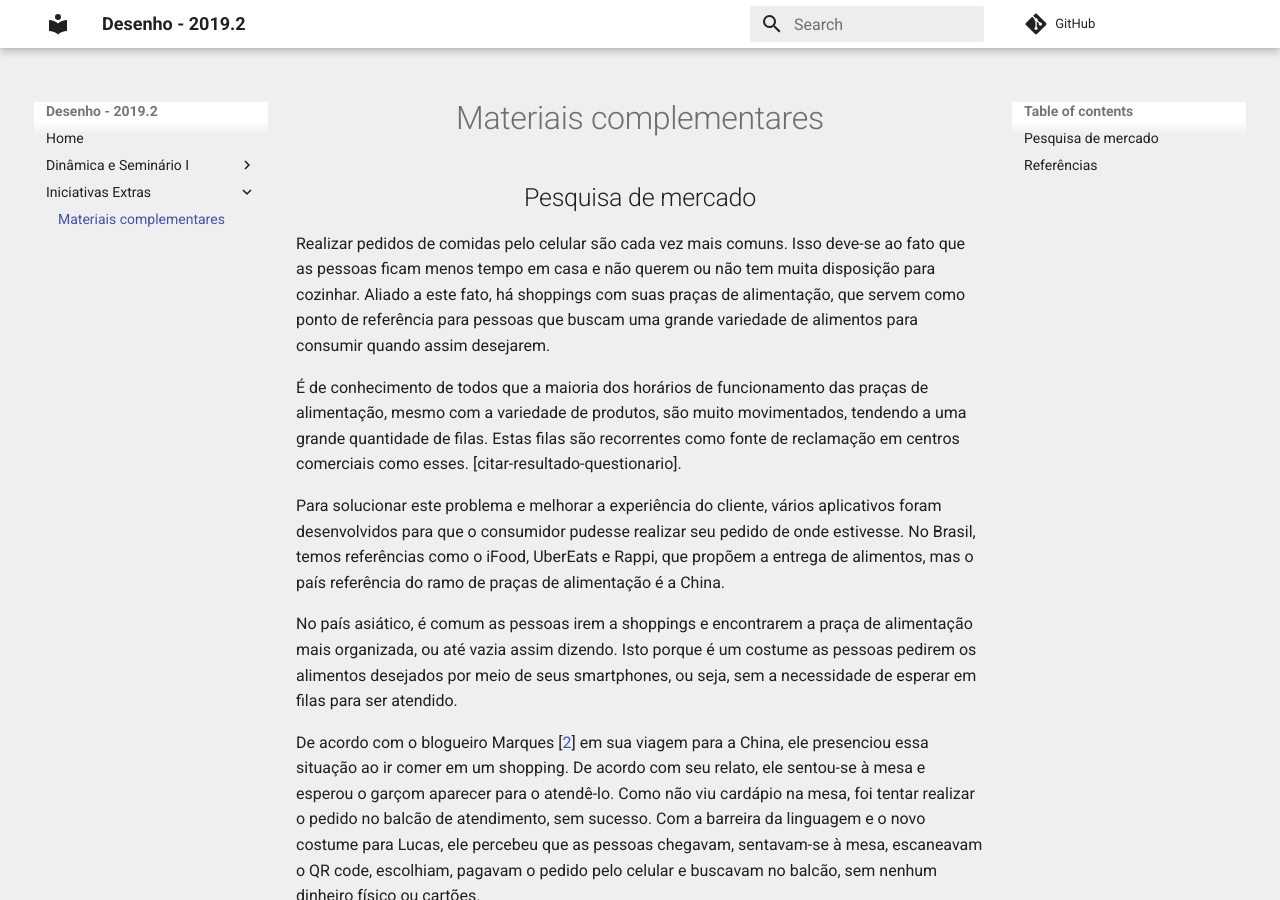
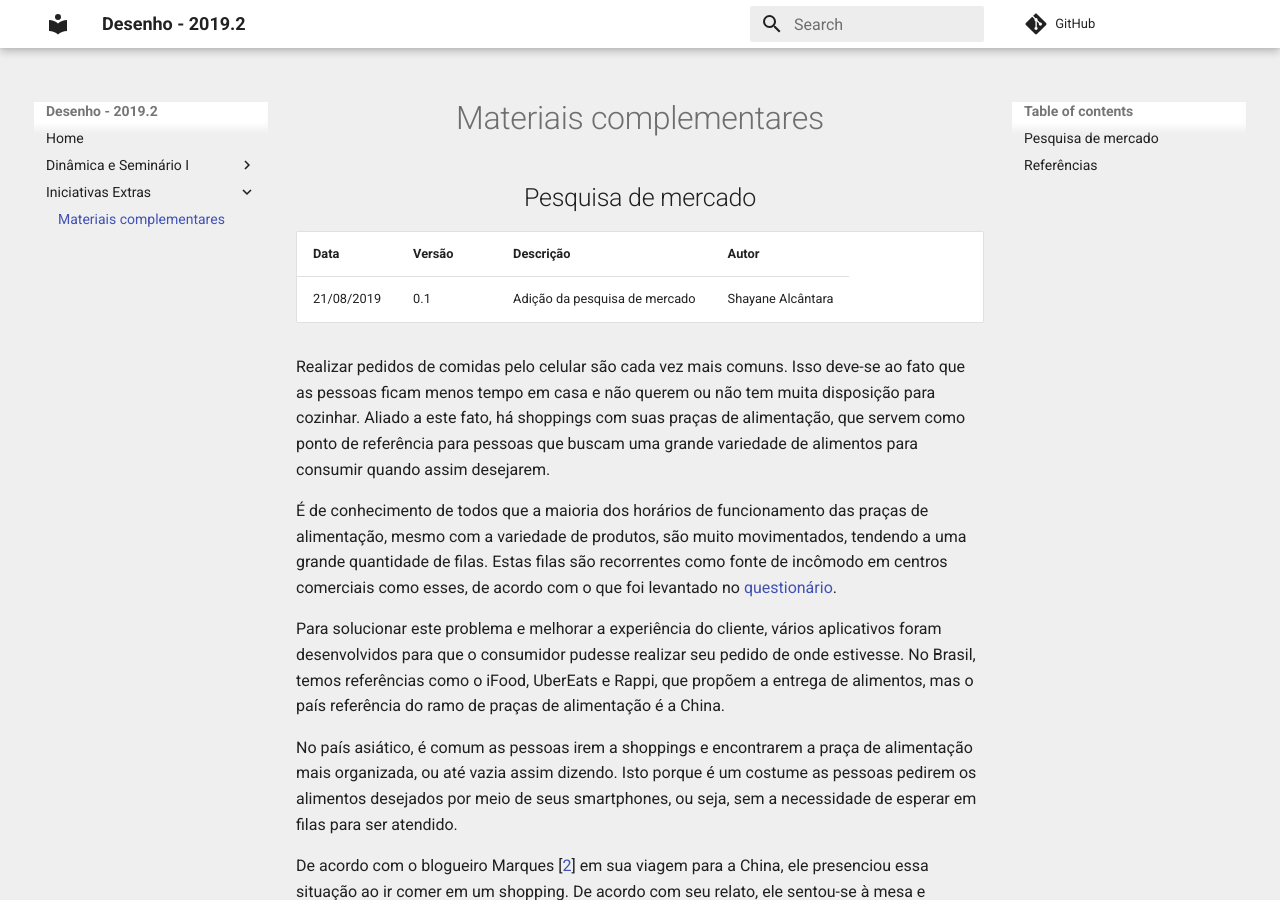
Before and after one commit to fga-desenho-2019-2/Wiki, an MkDocs documentation site: the page built from docs/iniciativas_extras/pesquisa_de_mercado.md, in a window 1280 px wide and 900 px high. Built offline with MkDocs 1.6.1 and Material for MkDocs 9.7.7, drawn with Linux system fonts in a browser that asks for light colours; comment, search, counter and statistics services are not loaded; old or Windows-style settings are respelled for this version of MkDocs.

Commit message:
Adding references in market research

```diff
--- a/docs/iniciativas_extras/pesquisa_de_mercado.md
+++ b/docs/iniciativas_extras/pesquisa_de_mercado.md
@@ -1,8 +1,12 @@
 ## Pesquisa de mercado
+
+|Data|Versão|Descrição|Autor|
+|-|-|-|-|
+|21/08/2019|0.1|Adição da pesquisa de mercado|Shayane Alcântara|
 
 Realizar pedidos de comidas pelo celular são cada vez mais comuns. Isso deve-se ao fato que as pessoas ficam menos tempo em casa e não querem ou não tem muita disposição para cozinhar. Aliado a este fato, há shoppings com suas praças de alimentação, que servem como ponto de referência para pessoas que buscam uma grande variedade de alimentos para consumir quando assim desejarem.
 
-É de conhecimento de todos que a maioria dos horários de funcionamento das praças de alimentação, mesmo com a variedade de produtos, são muito movimentados, tendendo a uma grande quantidade de filas. Estas filas são recorrentes como fonte de reclamação em centros comerciais como esses. [citar-resultado-questionario].
+É de conhecimento de todos que a maioria dos horários de funcionamento das praças de alimentação, mesmo com a variedade de produtos, são muito movimentados, tendendo a uma grande quantidade de filas. Estas filas são recorrentes como fonte de incômodo em centros comerciais como esses, de acordo com o que foi levantado no [questionário](../questionario.md).
 
 Para solucionar este problema e melhorar a experiência do cliente, vários aplicativos foram desenvolvidos para que o consumidor pudesse realizar seu pedido de onde estivesse. No Brasil, temos referências como o iFood, UberEats e Rappi, que propõem a entrega de alimentos, mas o país referência do ramo de praças de alimentação é a China.
 
```
Also changed, not shown: docs/seminario1/design_sprint.md (+0 -3 lines).
